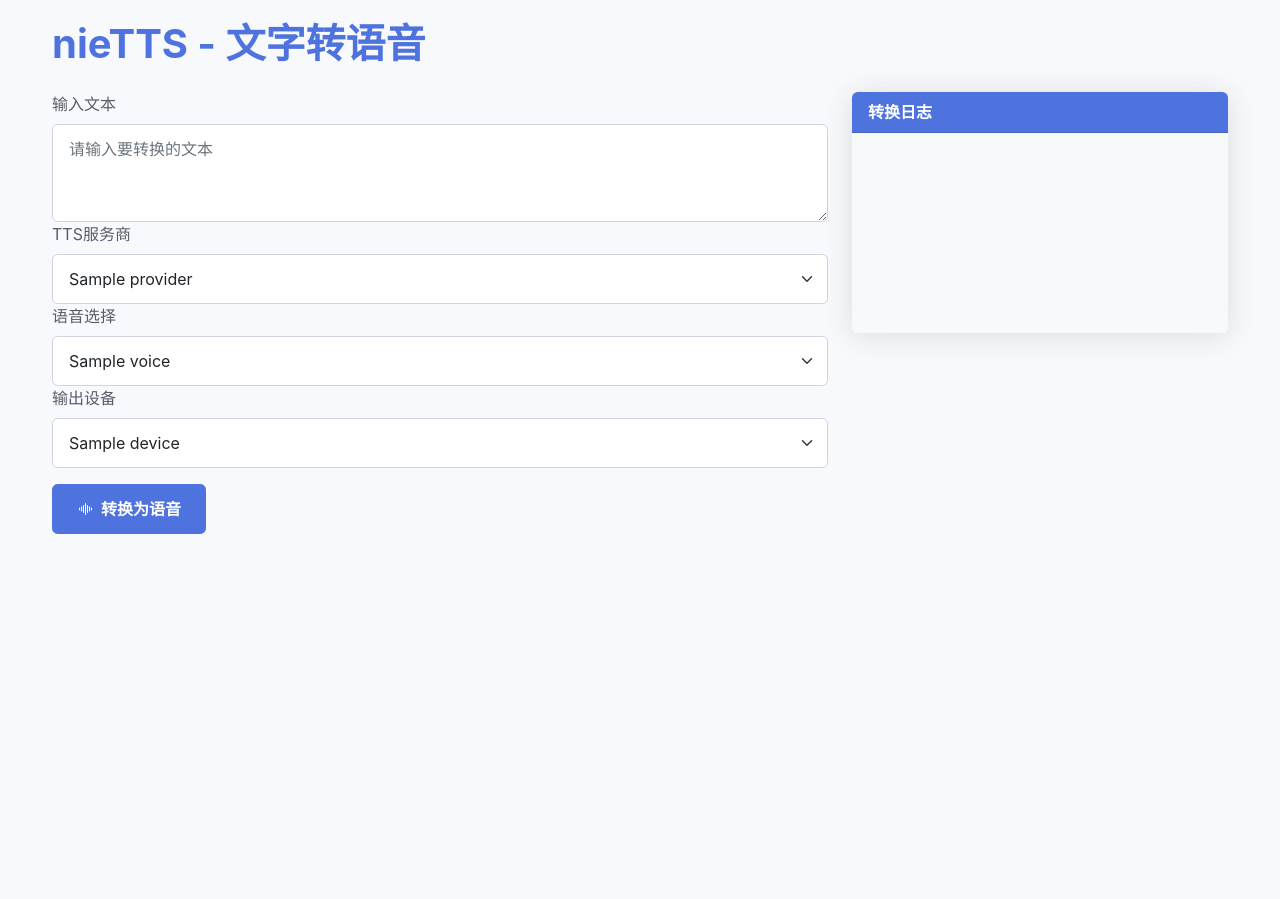
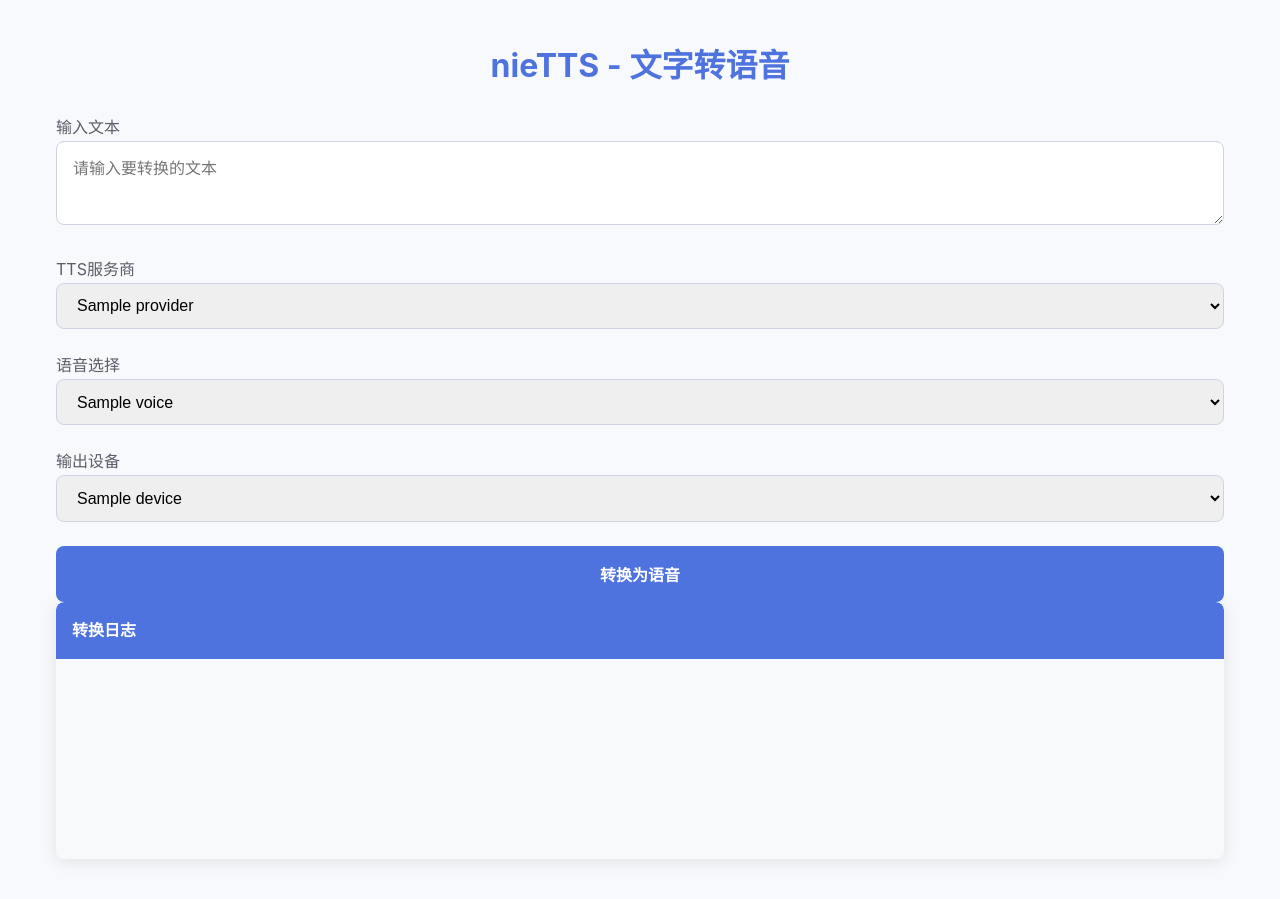
Before and after one commit to machinad/nieTTS, a Flask app: template templates/index.html in a window 1280 px wide. Before the commit the page ends 534 px from the top, so only its background shows below. Run offline with Flask 3, Linux system fonts and the light colour scheme; the template is opened without the code that fills it: most values are stand-ins (such as "Sample title", 1, 10 or a date in 2020).

Commit message:
Initial commit of TTS application with web interface

```diff
--- a/templates/index.html
+++ b/templates/index.html
@@ -4,69 +4,100 @@
     <meta charset="UTF-8">
     <meta name="viewport" content="width=device-width, initial-scale=1.0">
     <title>nieTTS - 文字转语音</title>
-    <link href="https://cdn.jsdelivr.net/npm/bootstrap@5.1.3/dist/css/bootstrap.min.css" rel="stylesheet">
-    <link href="https://cdn.jsdelivr.net/npm/bootstrap-icons@1.10.0/font/bootstrap-icons.css" rel="stylesheet">
     <style>
         :root {
             --primary-color: #4e73df;
             --secondary-color: #f8f9fa;
             --text-color: #5a5c69;
+            --border-radius: 0.5rem;
+            --box-shadow: 0 0.15rem 1rem rgba(0, 0, 0, 0.1);
+            --transition: all 0.3s ease;
+        }
+
+        * {
+            box-sizing: border-box;
+            margin: 0;
+            padding: 0;
         }
 
         body {
-            padding: 20px;
+            padding: 1rem;
             background-color: #f8f9fc;
             color: var(--text-color);
-            font-family: 'Nunito', -apple-system, BlinkMacSystemFont, 'Segoe UI', Roboto, 'Helvetica Neue', Arial, sans-serif;
+            font-family: -apple-system, BlinkMacSystemFont, 'Segoe UI', Roboto, Helvetica, Arial, sans-serif;
+            line-height: 1.6;
+            min-height: 100vh;
         }
 
         .container {
+            width: 100%;
             max-width: 1200px;
+            margin: 0 auto;
+            padding: 0 1rem;
         }
 
         h1 {
             color: var(--primary-color);
             font-weight: 700;
-            margin-bottom: 2rem !important;
+            margin: 1.5rem 0;
+            text-align: center;
         }
 
         .card {
-            border-radius: 0.35rem;
-            box-shadow: 0 0.15rem 1.75rem 0 rgba(58, 59, 69, 0.15);
+            border-radius: var(--border-radius);
+            box-shadow: var(--box-shadow);
             border: none;
+            background: white;
+            margin-bottom: 1.5rem;
+            overflow: hidden;
+            transition: var(--transition);
         }
 
         .card-header {
             background-color: var(--primary-color);
             color: white;
             font-weight: 600;
-            border-radius: 0.35rem 0.35rem 0 0 !important;
+            padding: 1rem;
+            border-radius: var(--border-radius) var(--border-radius) 0 0;
+        }
+
+        .form-group {
+            margin-bottom: 1.5rem;
         }
 
         .form-control, .form-select {
-            border-radius: 0.35rem;
-            padding: 0.75rem 1rem;
+            width: 100%;
+            padding: 0.8rem 1rem;
             border: 1px solid #d1d3e2;
+            border-radius: var(--border-radius);
+            font-size: 1rem;
+            transition: var(--transition);
         }
 
         .form-control:focus, .form-select:focus {
             border-color: var(--primary-color);
             box-shadow: 0 0 0 0.2rem rgba(78, 115, 223, 0.25);
+            outline: none;
         }
 
         .btn-primary {
+            display: inline-block;
+            width: 100%;
             background-color: var(--primary-color);
-            border-color: var(--primary-color);
-            padding: 0.75rem 1.5rem;
+            color: white;
+            border: none;
+            padding: 1rem;
+            font-size: 1rem;
             font-weight: 600;
-            border-radius: 0.35rem;
-            transition: all 0.2s;
+            border-radius: var(--border-radius);
+            cursor: pointer;
+            transition: var(--transition);
         }
 
         .btn-primary:hover {
             background-color: #2e59d9;
-            border-color: #2653d4;
-            transform: translateY(-1px);
+            transform: translateY(-2px);
+            box-shadow: 0 4px 8px rgba(0, 0, 0, 0.1);
         }
 
         #logArea {
```
Also changed, not shown: 1 other file.
